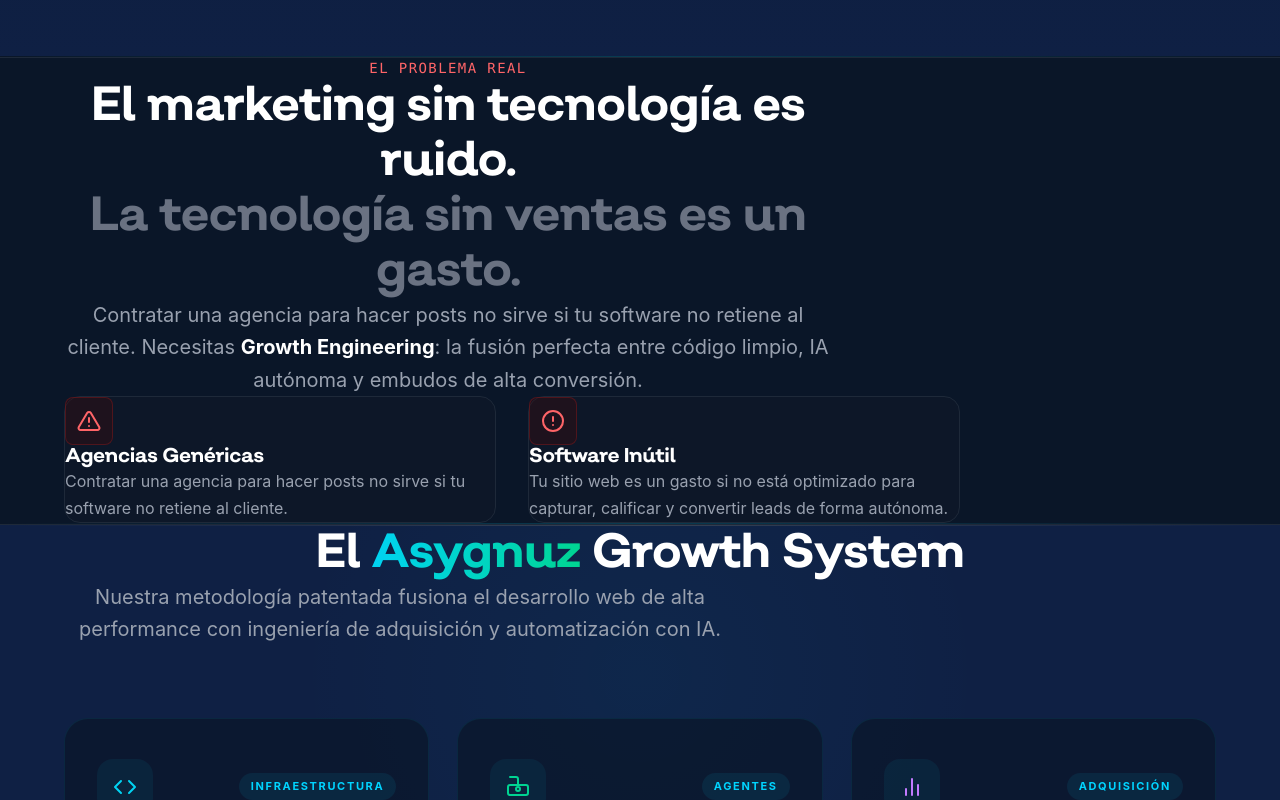
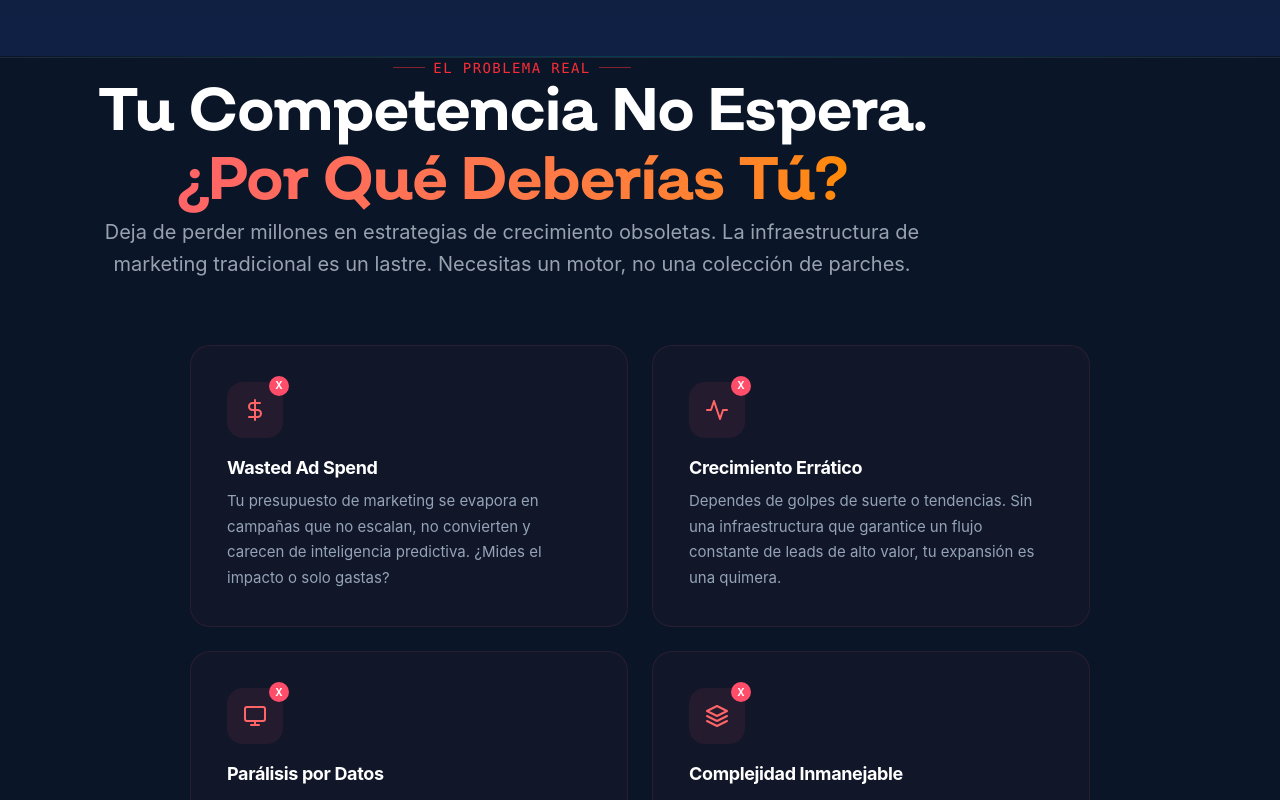
Before and after one commit to andres1006/asygnuz-landing, a Next.js app: page / in a window 1280 px wide. Shown: the part 1860-2660 px from the top of the page. Built offline with nearby package versions, Linux system fonts and the light colour scheme.

Commit message:
feat(pain-section): redesign with swarm high-ticket copy and dark aesthetic

```diff
--- a/src/components/PainSection.tsx
+++ b/src/components/PainSection.tsx
@@ -5,24 +5,42 @@
 
 const pains = [
     {
-        title: "Agencias Genéricas",
-        desc: "Contratar una agencia para hacer posts no sirve si tu software no retiene al cliente.",
+        title: "Wasted Ad Spend",
+        desc: "Tu presupuesto de marketing se evapora en campañas que no escalan, no convierten y carecen de inteligencia predictiva. ¿Mides el impacto o solo gastas?",
         icon: (
             <svg width="24" height="24" viewBox="0 0 24 24" fill="none" stroke="currentColor" strokeWidth="2" strokeLinecap="round" strokeLinejoin="round" className="text-red-400">
-                <path d="M10.29 3.86L1.82 18a2 2 0 0 0 1.71 3h16.94a2 2 0 0 0 1.71-3L13.71 3.86a2 2 0 0 0-3.42 0z"/>
-                <line x1="12" y1="9" x2="12" y2="13"/>
-                <line x1="12" y1="17" x2="12.01" y2="17"/>
+                <path d="M12 2v20M17 5H9.5a3.5 3.5 0 0 0 0 7h5a3.5 3.5 0 0 1 0 7H6"/>
             </svg>
         )
     },
     {
-        title: "Software Inútil",
-        desc: "Tu sitio web es un gasto si no está optimizado para capturar, calificar y convertir leads de forma autónoma.",
+        title: "Crecimiento Errático",
+        desc: "Dependes de golpes de suerte o tendencias. Sin una infraestructura que garantice un flujo constante de leads de alto valor, tu expansión es una quimera.",
         icon: (
             <svg width="24" height="24" viewBox="0 0 24 24" fill="none" stroke="currentColor" strokeWidth="2" strokeLinecap="round" strokeLinejoin="round" className="text-red-400">
-                <circle cx="12" cy="12" r="10"/>
-                <line x1="12" y1="8" x2="12" y2="12"/>
-                <line x1="12" y1="16" x2="12.01" y2="16"/>
+                <polyline points="22 12 18 12 15 21 9 3 6 12 2 12"/>
+            </svg>
+        )
+    },
+    {
+        title: "Parálisis por Datos",
+        desc: "Te ahogas en silos de información o careces de los datos correctos para tomar decisiones estratégicas. Tu capacidad de innovar se estanca.",
+        icon: (
+            <svg width="24" height="24" viewBox="0 0 24 24" fill="none" stroke="currentColor" strokeWidth="2" strokeLinecap="round" strokeLinejoin="round" className="text-red-400">
+                <rect x="2" y="3" width="20" height="14" rx="2" ry="2"/>
+                <line x1="8" y1="21" x2="16" y2="21"/>
+                <line x1="12" y1="17" x2="12" y2="21"/>
+            </svg>
+        )
+    },
+    {
+        title: "Complejidad Inmanejable",
+        desc: "Tu pila tecnológica es un Frankenstein de herramientas desconectadas, creando fricciones internas y limitando tu agilidad.",
+        icon: (
+            <svg width="24" height="24" viewBox="0 0 24 24" fill="none" stroke="currentColor" strokeWidth="2" strokeLinecap="round" strokeLinejoin="round" className="text-red-400">
+                <polygon points="12 2 2 7 12 12 22 7 12 2"/>
+                <polyline points="2 17 12 22 22 17"/>
+                <polyline points="2 12 12 17 22 12"/>
             </svg>
         )
     }
@@ -32,29 +50,45 @@
     const { ref, isVisible } = useInView();
 
     return (
-        <section className={`py-24 bg-black text-white relative border-t border-gray-800 ${styles.pain}`} ref={ref}>
-            <div className="container mx-auto px-6">
-                <div className={`max-w-3xl mx-auto text-center mb-16 transition-all duration-1000 ${isVisible ? 'opacity-100 translate-y-0' : 'opacity-0 translate-y-10'}`}>
-                    <p className="text-red-400 font-mono text-sm tracking-widest uppercase mb-4">El Problema Real</p>
-                    <h2 className="text-4xl md:text-5xl font-bold mb-6">
-                        El marketing sin tecnología es ruido. <br/>
-                        <span className="text-gray-500">La tecnología sin ventas es un gasto.</span>
+        <section className={`py-32 relative border-t border-gray-800 ${styles.pain}`} ref={ref}>
+            {/* Dark background overlay */}
+            <div className="absolute inset-0 bg-[radial-gradient(ellipse_at_center,_var(--tw-gradient-stops))] from-red-900/10 via-black to-black pointer-events-none"></div>
+
+            <div className="container mx-auto px-6 relative z-10">
+                <div className={`${styles.header} ${isVisible ? styles.visible : ''} max-w-4xl mx-auto`}>
+                    <p className="text-red-500 font-mono text-sm tracking-widest uppercase mb-4 flex items-center justify-center gap-2">
+                        <span className="w-8 h-px bg-red-500/50"></span>
+                        El Problema Real
+                        <span className="w-8 h-px bg-red-500/50"></span>
+                    </p>
+                    <h2 className="text-4xl md:text-6xl font-bold mb-6 text-white font-display tracking-tight leading-tight">
+                        Tu Competencia No Espera. <br />
+                        <span className="text-transparent bg-clip-text bg-gradient-to-r from-red-400 to-orange-400">¿Por Qué Deberías Tú?</span>
                     </h2>
                     <p className="text-xl text-gray-400 leading-relaxed">
-                        Contratar una agencia para hacer posts no sirve si tu software no retiene al cliente. Necesitas <strong className="text-white">Growth Engineering</strong>: la fusión perfecta entre código limpio, IA autónoma y embudos de alta conversión.
+                        Deja de perder millones en estrategias de crecimiento obsoletas. La infraestructura de marketing tradicional es un lastre. Necesitas un motor, no una colección de parches.
                     </p>
                 </div>
 
-                <div className={`grid md:grid-cols-2 gap-8 max-w-4xl mx-auto transition-all duration-1000 delay-300 ${isVisible ? 'opacity-100 translate-y-0' : 'opacity-0 translate-y-10'}`}>
+                <div className={styles.grid}>
                     {pains.map((pain, i) => (
-                        <div key={i} className="bg-gray-900/50 border border-gray-800 p-8 rounded-2xl hover:border-gray-700 transition-colors">
-                            <div className="bg-red-950/30 w-12 h-12 rounded-lg flex items-center justify-center mb-6 border border-red-900/50">
+                        <div
+                            key={i}
+                            className={`${styles.card} ${isVisible ? styles.visible : ''}`}
+                            style={{ transitionDelay: `${i * 0.15}s` }}
+                        >
+                            <div className={styles.iconWrapper}>
                                 {pain.icon}
+                                <div className={styles.xBadge}>X</div>
                             </div>
-                            <h3 className="text-xl font-semibold mb-3">{pain.title}</h3>
-                            <p className="text-gray-400">{pain.desc}</p>
+                            <h3 className={styles.cardTitle}>{pain.title}</h3>
+                            <p className={styles.cardDesc}>{pain.desc}</p>
                         </div>
                     ))}
+                </div>
+
+                <div className={`mt-20 text-center transition-all duration-1000 delay-700 ${isVisible ? 'opacity-100 translate-y-0' : 'opacity-0 translate-y-10'}`}>
+                    <p className="text-lg text-gray-500 font-medium">La diferencia entre ser un líder y ser un seguidor radica en tu capacidad de <strong className="text-white">ingeniería</strong>.</p>
                 </div>
             </div>
         </section>
```
